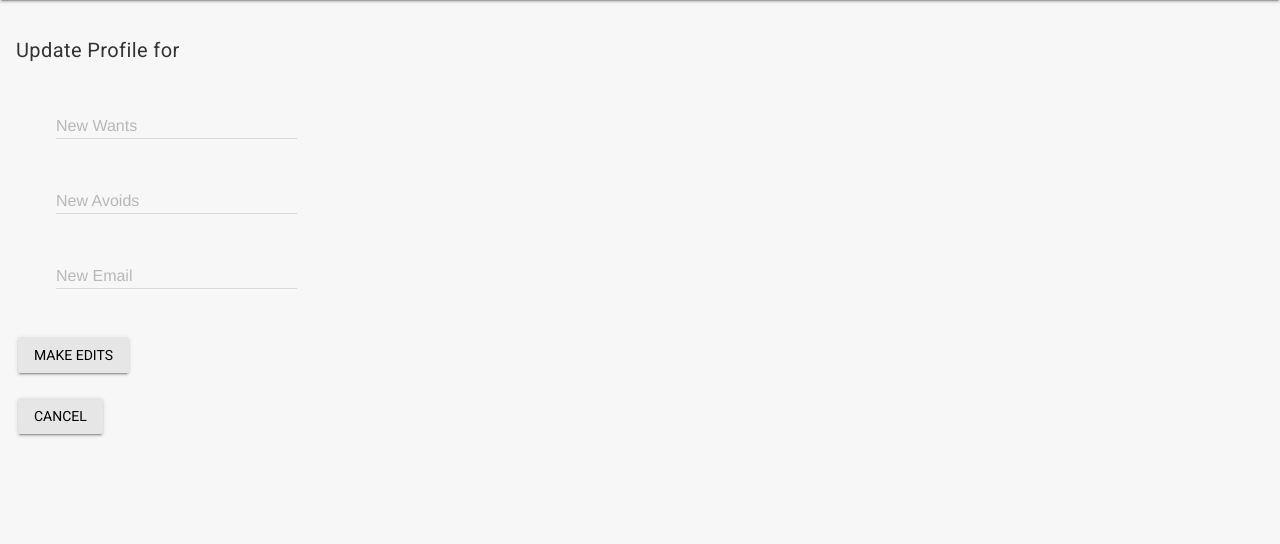
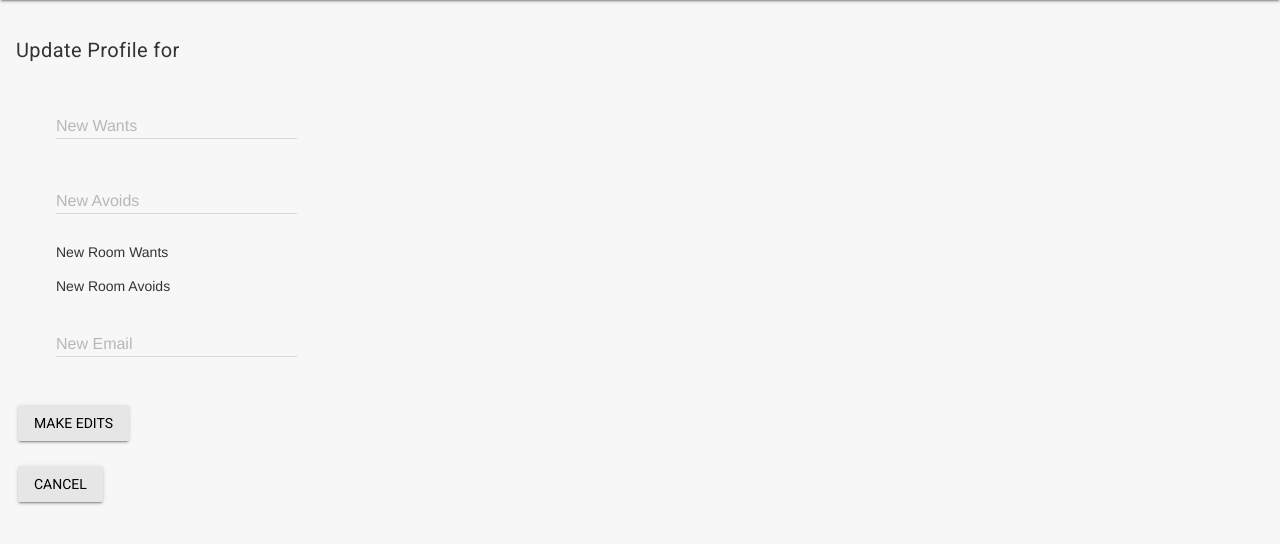
Before and after one commit to Cal-CS-61A-Staff/seating, a Flask app: template server/templates/edit_student.html.j2 in a window 1280 px wide. Shown: the part 64-608 px from the top of the page. Run offline with Flask 2, Linux system fonts and the light colour scheme; the template is opened without the code that fills it: values that come from a table or form of the project are taken from there, others are empty; parts of the project's set-up code (start-up, migrations or seed data) failed here and were passed over.

Commit message:
Feat: Student Room Preference (#29)

```diff
--- a/server/forms.py
+++ b/server/forms.py
@@ -45,6 +45,22 @@ class ChooseRoomForm(FlaskForm):
             self.rooms.choices = [(item, item) for item in room_list]
 
 
+class EditStudentForm(FlaskForm):
+    email = StringField('email', [Email()])
+    wants = StringField('wants')
+    avoids = StringField('avoids')
+    room_wants = MultiCheckboxField('room_wants')
+    room_avoids = MultiCheckboxField('room_avoids')
+    submit = SubmitField('make edits')
+    cancel = SubmitField('cancel')
+
+    def __init__(self, room_list=None, *args, **kwargs):
+        super(EditStudentForm, self).__init__(*args, **kwargs)
+        if room_list is not None:
+            self.room_wants.choices = [(str(item.id), item.name_and_start_at_time_display()) for item in room_list]
+            self.room_avoids.choices = [(str(item.id), item.name_and_start_at_time_display()) for item in room_list]
+
+
 class EditRoomForm(FlaskForm):
     display_name = StringField('display_name')
     start_at = DateTimeField('start_at', [Optional()], format='%Y-%m-%dT%H:%M')
@@ -67,14 +83,6 @@ class DeleteStudentForm(FlaskForm):
     emails = TextAreaField('emails')
     use_all_emails = BooleanField('use_all_emails')
     submit = SubmitField('delete by emails')
-
-
-class EditStudentForm(FlaskForm):
-    email = StringField('email', [Email()])
-    wants = StringField('wants')
-    avoids = StringField('avoids')
-    submit = SubmitField('make edits')
-    cancel = SubmitField('cancel')
 
 
 class AssignForm(FlaskForm):
--- a/server/services/email/__init__.py
+++ b/server/services/email/__init__.py
@@ -34,7 +34,7 @@ def email_about_assignment(exam, form, to_addrs):
                                              "EXAM": exam.display_name,
                                              "ROOM": assignment.seat.room.display_name,
                                              "SEAT": assignment.seat.display_name,
-                                             "START_TIME": assignment.seat.room.start_at_time_display,
+                                             "START_TIME": assignment.seat.room.start_at_time_display(),
                                              "DURATION": assignment.seat.room.duration_display,
                                              "URL": urljoin(
                                                  app.config.get('SERVER_BASE_URL'),
--- a/server/templates/base.html.j2
+++ b/server/templates/base.html.j2
@@ -12,6 +12,7 @@
     <link rel="stylesheet" href="https://code.getmdl.io/1.3.0/material.indigo-blue.min.css">
     <link rel="stylesheet" type="text/css" href="{{ url_for('static', filename='css/style.css') }}">
     <link rel="stylesheet" type="text/css" href="{{ url_for('static', filename='css/flash.css') }}">
+    {% block head %}{% endblock %}
     <title>{% block title %}{{ title }}{% endblock %}</title>
   </head>
 
@@ -57,7 +58,7 @@
                     {{ room.display_name }}
                     {% if room.start_at %}
                       <span style="margin-right: 5px;"><small>
-                        {{ room.start_at_time_display }}
+                        {{ room.start_at_time_display() }}
                       </small></span>
                     {% endif %}
                     {% if room.duration_minutes %}
@@ -108,7 +109,7 @@
                 {% for category, message in messages %}
                     <div class="alert alert-{{ category }}">
                         <span class="alert-icon">🔔</span>
-                        <span class="alert-message">{{ message }}</span>
+                        <span class="alert-message">{{ message.replace("\n", "<br>") }}</span>
                         <button type="button" class="close-alert" onclick="this.parentElement.style.display='none';">&times;</button>
                     </div>
                 {% endfor %}
--- a/server/templates/edit_student.html.j2
+++ b/server/templates/edit_student.html.j2
@@ -10,7 +10,7 @@
     {% call macros.form(form) %}
       <div class="mdl-cell mdl-cell--10-col delist">
         <div class="mdl-textfield mdl-js-textfield mdl-textfield--floating-label">
-          {{ form.wants(class="mdl-textfield__input", type="text",   id="wants") }}
+          {{ form.wants(class="mdl-textfield__input", type="text", id="wants") }}
           <label class="mdl-textfield__label" for="wants">New Wants</label>
         </div>
       </div>
@@ -18,6 +18,18 @@
         <div class="mdl-textfield mdl-js-textfield mdl-textfield--floating-label">
           {{ form.avoids(class="mdl-textfield__input", type="text", id="avoids") }}
           <label class="mdl-textfield__label" for="avoids">New Avoids</label>
+        </div>
+      </div>
+      <div class="mdl-cell mdl-cell--10-col delist">
+        <div class="">
+          <label class="" for="room_wants">New Room Wants</label>
+          <div class="checkbox" id="room_wants">{{ form.room_wants }}</div>
+        </div>
+      </div>
+      <div class="mdl-cell mdl-cell--10-col delist">
+        <div class="">
+          <label class="" for="room_avoids">New Room Avoids</label>
+          <div class="checkbox" id="room_avoids">{{ form.room_avoids }}</div>
         </div>
       </div>
       <div class="mdl-cell mdl-cell--10-col delist">
--- a/server/templates/exam.html.j2
+++ b/server/templates/exam.html.j2
@@ -13,7 +13,7 @@
         </a>
         {% if room.start_at %}
           <span style="margin-right: 5px;"><small>
-            {{ room.start_at_time_display }}
+            {{ room.start_at_time_display() }}
           </small></span>
         {% endif %}
         {% if room.duration_minutes %}
--- a/server/templates/macros.html.j2
+++ b/server/templates/macros.html.j2
@@ -22,7 +22,7 @@
   <h4>{{ room.display_name }}
     {% if room.start_at %}
         <span style="margin-right: 5px;"><small>
-          {{ room.start_at_time_display }}
+          {{ room.start_at_time_display() }}
         </small></span>
     {% endif %}
     {% if room.duration_minutes %}
--- a/server/views.py
+++ b/server/views.py
@@ -13,6 +13,7 @@ from server.services.email import email_about_assignment
 from server.services.core.data import parse_form_and_validate_room, validate_students, \
     parse_student_sheet, parse_canvas_student_roster
 from server.services.core.assign import assign_students
+from server.typings.exception import SeatAssigningAlgorithmError
 from server.utils.date import to_ISO8601
 from server.typings.enum import EmailTemplate
 
@@ -365,26 +366,47 @@ def edit_student(exam, canvas_id):
         exam_id=exam.id, canvas_id=canvas_id).first_or_404()
     if not student:
         abort(404, "Student not found.")
-    form = EditStudentForm()
+    form = EditStudentForm(room_list=exam.rooms)
     orig_wants_set = set(student.wants)
     orig_avoids_set = set(student.avoids)
+    orig_room_wants_set = set(student.room_wants)
+    orig_room_avoids_set = set(student.room_avoids)
     if request.method == 'GET':
         form.wants.data = ",".join(orig_wants_set)
         form.avoids.data = ",".join(orig_avoids_set)
+        form.room_wants.data = ",".join(orig_room_wants_set)
+        form.room_avoids.data = ",".join(orig_room_avoids_set)
         form.email.data = student.email
     if form.validate_on_submit():
         if 'cancel' in request.form:
             return redirect(url_for('students', exam=exam))
         new_wants_set = set(re.split(r'\s|,', form.wants.data))
         new_avoids_set = set(re.split(r'\s|,', form.avoids.data))
+        new_room_wants_set = set(form.room_wants.data)
+        new_room_avoids_set = set(form.room_avoids.data)
+        # wants and avoids should not overlap
+        if (new_wants_set & new_avoids_set) \
+                or (new_room_wants_set & new_room_avoids_set):
+            flash("Wants and avoids should not overlap.", 'error')
+            return render_template('edit_student.html.j2', exam=exam, form=form, student=student)
         student.wants = new_wants_set
         student.avoids = new_avoids_set
+        student.room_wants = new_room_wants_set
+        student.room_avoids = new_room_avoids_set
         # if wants or avoids changed, delete original assignment
-        if orig_wants_set != new_wants_set or orig_avoids_set != new_avoids_set:
-            SeatAssignment.query.filter_by(student_id=student.id).delete()
+        # we need to compare sets because order does not matter
+        if orig_wants_set != new_wants_set \
+                or orig_avoids_set != new_avoids_set \
+                or orig_room_wants_set != new_room_wants_set \
+                or orig_room_avoids_set != new_room_avoids_set:
+            if student.assignment:
+                db.session.delete(student.assignment)
         student.email = form.email.data
         db.session.commit()
         return redirect(url_for('students', exam=exam))
+    for field, errors in form.errors.items():
+        for error in errors:
+            flash("{}: {}".format(field, error), 'error')
     return render_template('edit_student.html.j2', exam=exam, form=form, student=student)
 
 
@@ -402,13 +424,13 @@ def delete_student(exam, canvas_id):
 def assign(exam):
     form = AssignForm()
     if form.validate_on_submit():
-        success, payload = assign_students(exam)
-        if success:
-            db.session.add_all(payload)
+        try:
+            assignments = assign_students(exam)
+            db.session.add_all(assignments)
             db.session.commit()
             flash("Successfully assigned students.", 'success')
-        else:
-            flash("Failed to assign students. Everything rolled back.\n{}".format(payload), 'error')
+        except SeatAssigningAlgorithmError as e:
+            flash(str(e), 'error')
         return redirect(url_for('students', exam=exam))
     return render_template('assign.html.j2', exam=exam, form=form)
 
```
Also changed, not shown: server/models.py (+13 -4 lines), server/services/core/assign.py (+11 -6 lines), server/services/core/data.py (+7 -0 lines), server/templates/students.html.j2 (+45 -18 lines), server/typings/exception.py (+24 -0 lines), tests/fixtures/student.json (+9 -3 lines).
